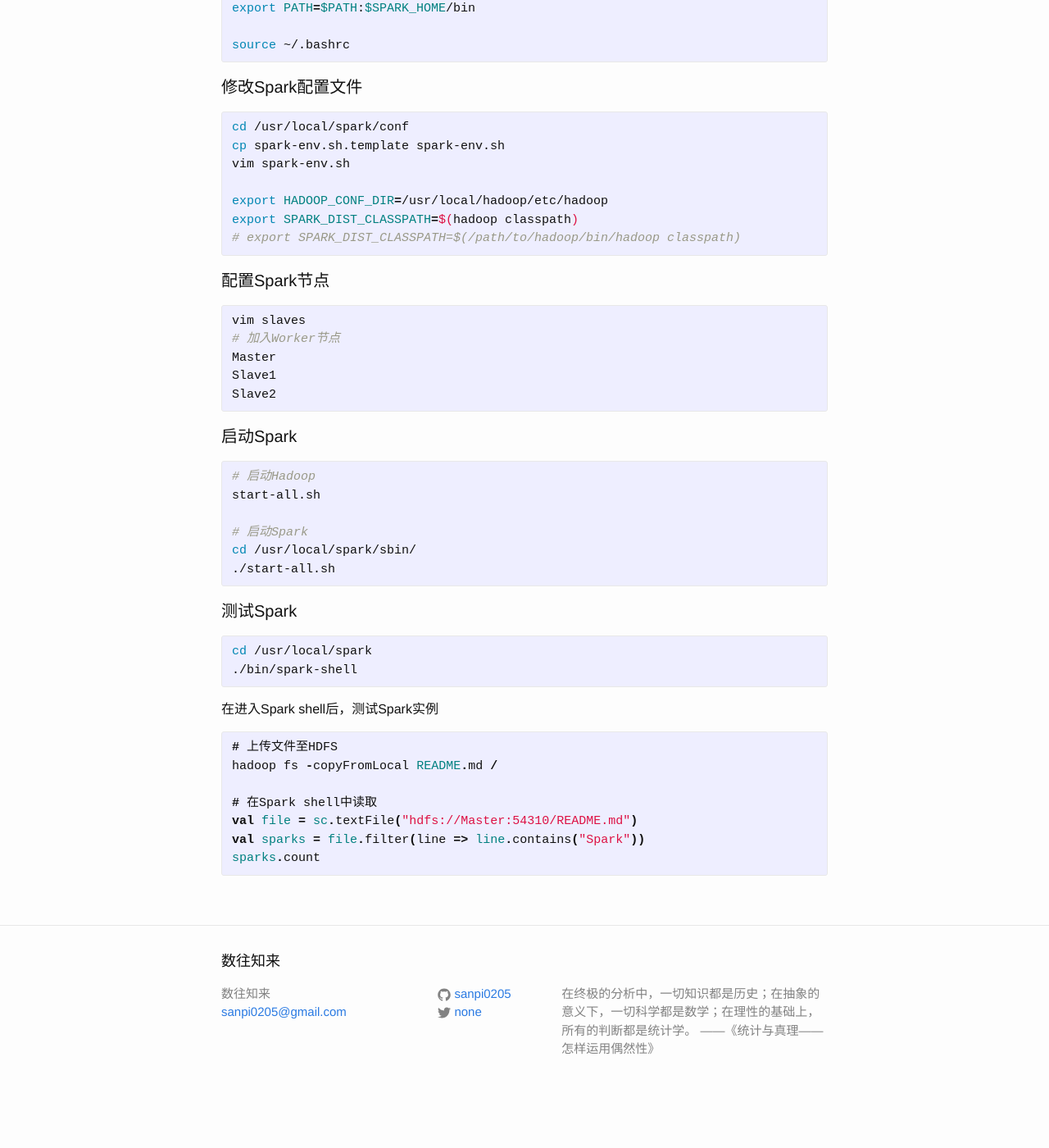
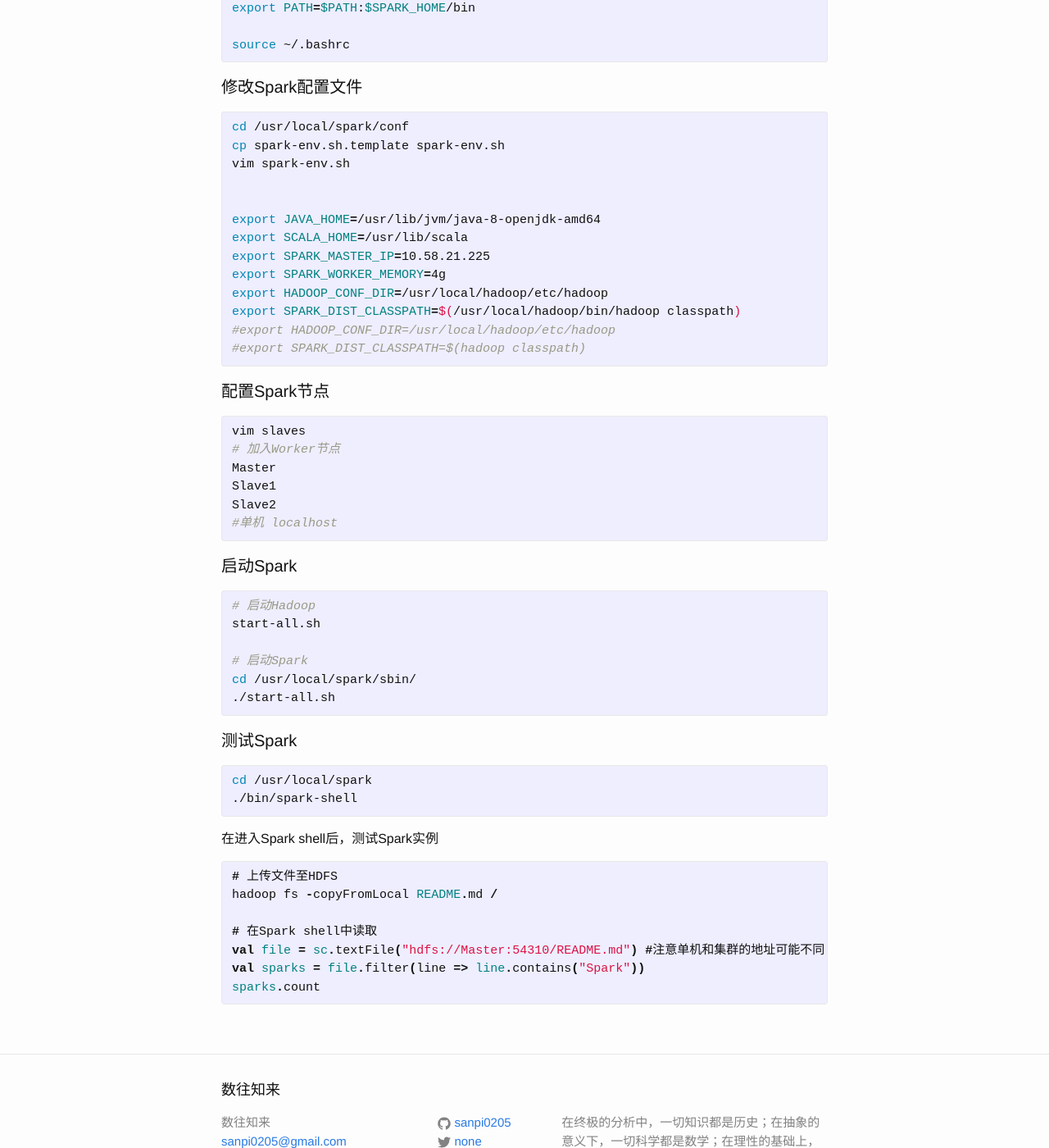
Before and after one commit to sanpi0205/sanpi0205.github.io, a Jekyll site: the page built from _posts/2015-08-04-Ubuntu-install-Spark-cluster.markdown, in a window 1280 px wide and 1400 px high, scrolled down 1366 px. Shown: the whole window at 82% size. Built offline with Jekyll 4.4.1, drawn with Linux system fonts in a browser that asks for light colours; before the commit the page ends 2717 px from its top, so only the background shows below that.

Commit message:
spark安装更新

```diff
--- a/_posts/2015-08-04-Ubuntu-install-Spark-cluster.markdown
+++ b/_posts/2015-08-04-Ubuntu-install-Spark-cluster.markdown
@@ -70,9 +70,15 @@ cd /usr/local/spark/conf
 cp spark-env.sh.template spark-env.sh
 vim spark-env.sh
 
+
+export JAVA_HOME=/usr/lib/jvm/java-8-openjdk-amd64
+export SCALA_HOME=/usr/lib/scala
+export SPARK_MASTER_IP=10.58.21.225
+export SPARK_WORKER_MEMORY=4g
 export HADOOP_CONF_DIR=/usr/local/hadoop/etc/hadoop
-export SPARK_DIST_CLASSPATH=$(hadoop classpath)
-# export SPARK_DIST_CLASSPATH=$(/path/to/hadoop/bin/hadoop classpath)
+export SPARK_DIST_CLASSPATH=$(/usr/local/hadoop/bin/hadoop classpath)
+#export HADOOP_CONF_DIR=/usr/local/hadoop/etc/hadoop
+#export SPARK_DIST_CLASSPATH=$(hadoop classpath)
 {% endhighlight %}
 
 #### 配置Spark节点
@@ -82,6 +88,7 @@ vim slaves
 Master
 Slave1
 Slave2
+#单机 localhost
 {% endhighlight %}
 
 #### 启动Spark
@@ -106,7 +113,7 @@ cd /usr/local/spark
 hadoop fs -copyFromLocal README.md /
 
 # 在Spark shell中读取
-val file = sc.textFile("hdfs://Master:54310/README.md")
+val file = sc.textFile("hdfs://Master:54310/README.md") #注意单机和集群的地址可能不同
 val sparks = file.filter(line => line.contains("Spark"))
 sparks.count
 
```
